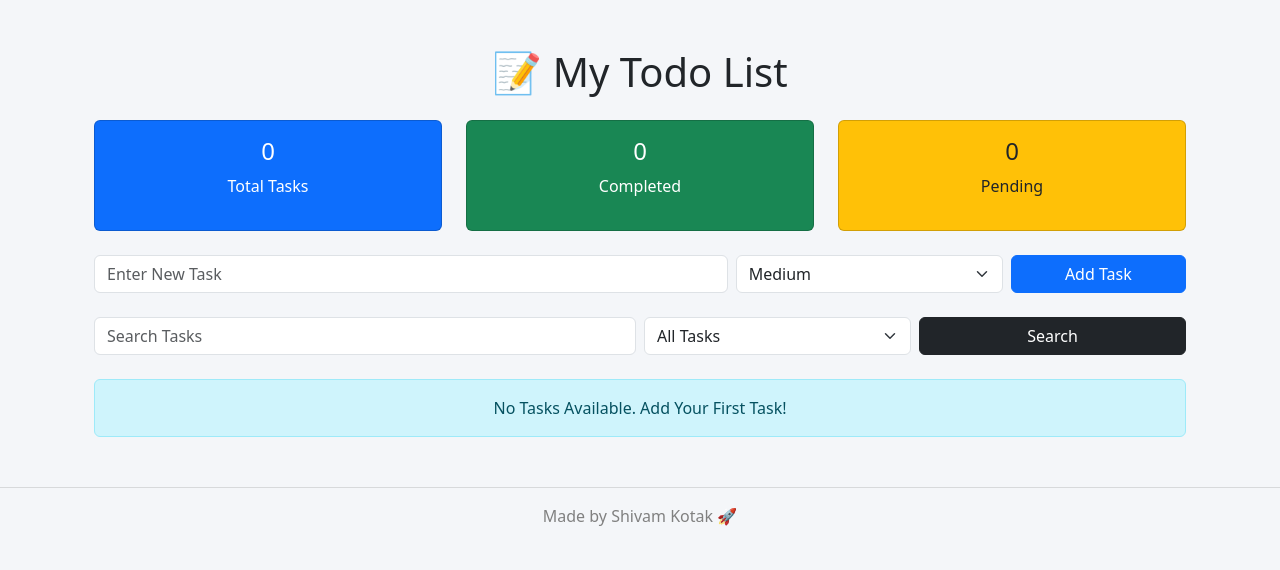
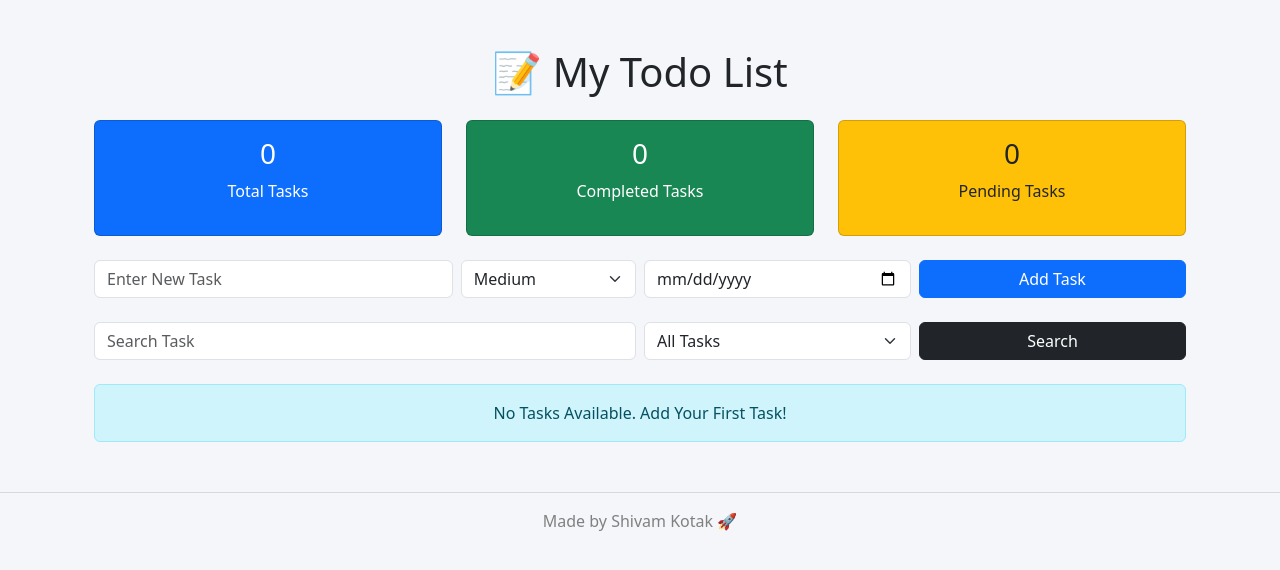
Before and after one commit to shivam1108-06/web-todo-list, a Flask app: page / in a window 1280 px wide. Shown: the part 56-626 px from the top of the page. Run offline with Flask 3, Linux system fonts and the light colour scheme; data that the repository does not hold is empty.

Commit message:
Added due date feature

```diff
--- a/app.py
+++ b/app.py
@@ -18,6 +18,7 @@ class Task(db.Model):
     name = db.Column(db.String(200), nullable=False)
     completed = db.Column(db.Boolean, default=False)
     priority = db.Column(db.String(20), default="Medium")
+    due_date = db.Column(db.String(20))
 
 
 # ------------------
@@ -36,12 +37,15 @@ with app.app_context():
 def home():
 
     if request.method == "POST":
+
         task_name = request.form["task"]
         priority = request.form["priority"]
+        due_date = request.form["due_date"]
 
         new_task = Task(
             name=task_name,
-            priority=priority
+            priority=priority,
+            due_date=due_date
         )
 
         db.session.add(new_task)
--- a/templates/index.html
+++ b/templates/index.html
@@ -8,12 +8,14 @@
         📝 My Todo List
     </h1>
 
+    <!-- Statistics Cards -->
+
     <div class="row text-center mb-4">
 
         <div class="col-md-4">
             <div class="card bg-primary text-white">
                 <div class="card-body">
-                    <h4>{{ total_tasks }}</h4>
+                    <h3>{{ total_tasks }}</h3>
                     <p>Total Tasks</p>
                 </div>
             </div>
@@ -22,8 +24,8 @@
         <div class="col-md-4">
             <div class="card bg-success text-white">
                 <div class="card-body">
-                    <h4>{{ completed_tasks }}</h4>
-                    <p>Completed</p>
+                    <h3>{{ completed_tasks }}</h3>
+                    <p>Completed Tasks</p>
                 </div>
             </div>
         </div>
@@ -31,17 +33,19 @@
         <div class="col-md-4">
             <div class="card bg-warning text-dark">
                 <div class="card-body">
-                    <h4>{{ pending_tasks }}</h4>
-                    <p>Pending</p>
+                    <h3>{{ pending_tasks }}</h3>
+                    <p>Pending Tasks</p>
                 </div>
             </div>
         </div>
 
     </div>
 
+    <!-- Add Task Form -->
+
     <form action="/" method="POST" class="row g-2 mb-4">
 
-        <div class="col-md-7">
+        <div class="col-md-4">
             <input
                 type="text"
                 name="task"
@@ -50,7 +54,7 @@
                 required>
         </div>
 
-        <div class="col-md-3">
+        <div class="col-md-2">
             <select
                 name="priority"
                 class="form-select">
@@ -62,7 +66,15 @@
             </select>
         </div>
 
-        <div class="col-md-2">
+        <div class="col-md-3">
+            <input
+                type="date"
+                name="due_date"
+                class="form-control"
+                required>
+        </div>
+
+        <div class="col-md-3">
             <button
                 type="submit"
                 class="btn btn-primary w-100">
@@ -72,6 +84,8 @@
 
     </form>
 
+    <!-- Search & Filter -->
+
     <form method="GET" class="row g-2 mb-4">
 
         <div class="col-md-6">
@@ -79,7 +93,7 @@
                 type="text"
                 name="search"
                 class="form-control"
-                placeholder="Search Tasks">
+                placeholder="Search Task">
         </div>
 
         <div class="col-md-3">
@@ -105,9 +119,9 @@
 
     {% if tasks|length < 1 %}
 
-    <div class="alert alert-info text-center">
-        No Tasks Available. Add Your First Task!
-    </div>
+        <div class="alert alert-info text-center">
+            No Tasks Available. Add Your First Task!
+        </div>
 
     {% else %}
 
@@ -119,6 +133,7 @@
                 <th>ID</th>
                 <th>Task Name</th>
                 <th>Priority</th>
+                <th>Due Date</th>
                 <th>Status</th>
                 <th>Actions</th>
             </tr>
@@ -134,11 +149,13 @@
                 <td>{{ task.id }}</td>
 
                 <td>
+
                     {% if task.completed %}
                         <strike>{{ task.name }}</strike>
                     {% else %}
                         {{ task.name }}
                     {% endif %}
+
                 </td>
 
                 <td>
@@ -160,6 +177,10 @@
 
                     {% endif %}
 
+                </td>
+
+                <td>
+                    {{ task.due_date }}
                 </td>
 
                 <td>
```
Also changed, not shown: instance/todo.db.
